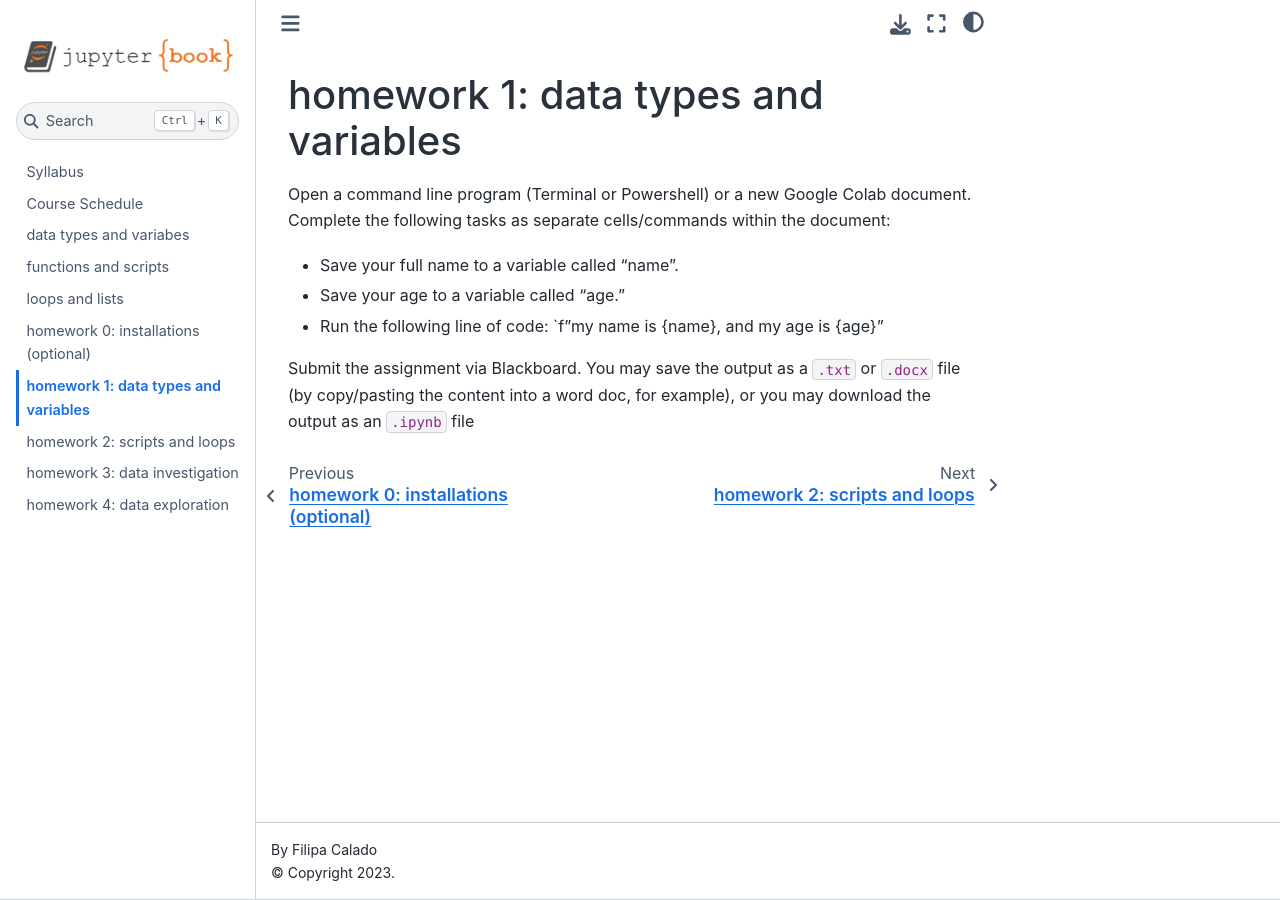
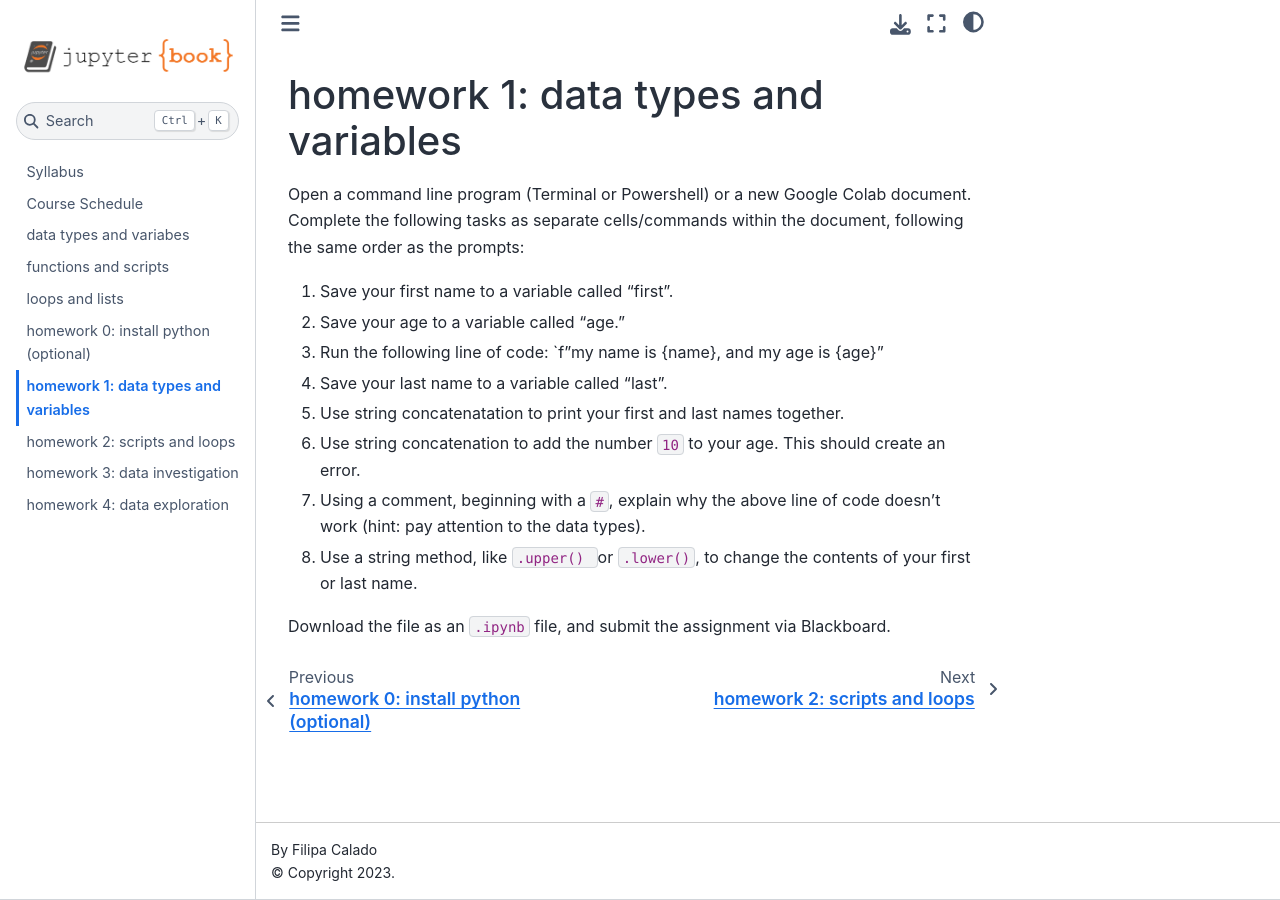
Before and after one commit to gofilipa/fds-spring-23, a Jupyter Book: the page built from homework_01.md, in a window 1280 px wide. Built offline with Jupyter Book 1.0.4 settings and Sphinx 7.4.7 and the Sphinx Book theme 1.1.4, drawn with Linux system fonts in a browser that asks for light colours; pages that are not in the unit, such as notebooks, are missing from menus.

Commit message:
updating for first day of class

```diff
--- a/homework_01.md
+++ b/homework_01.md
@@ -1,9 +1,15 @@
 # homework 1: data types and variables
 
-Open a command line program (Terminal or Powershell) or a new Google Colab document. Complete the following tasks as separate cells/commands within the document:
-- Save your full name to a variable called "name".
-- Save your age to a variable called "age."
-- Run the following line of code: `f"my name is {name}, and my age is {age}"
+Open a command line program (Terminal or Powershell) or a new Google Colab document. Complete the following tasks as separate cells/commands within the document, following the same order as the prompts:
+
+1. Save your first name to a variable called "first".
+2. Save your age to a variable called "age."
+3. Run the following line of code: `f"my name is {name}, and my age is {age}"
+4. Save your last name to a variable called "last".
+5. Use string concatenatation to print your first and last names together.
+6. Use string concatenation to add the number `10` to your age. This should create an error.
+7. Using a comment, beginning with a `#`, explain why the above line of code doesn't work (hint: pay attention to the data types).
+8. Use a string method, like `.upper() ` or `.lower()`, to change the contents of your first or last name.
 
 
-Submit the assignment via Blackboard. You may save the output as a `.txt` or `.docx` file (by copy/pasting the content into a word doc, for example), or you may download the output as an `.ipynb` file
+Download the file as an `.ipynb` file, and submit the assignment via Blackboard.
```
Also changed, not shown: homework_00.md (+2 -6 lines), schedule.md (+3 -3 lines).
